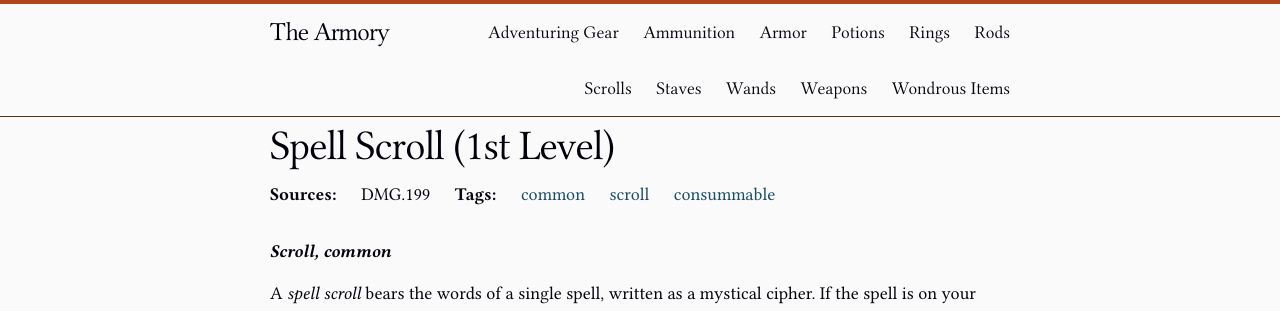
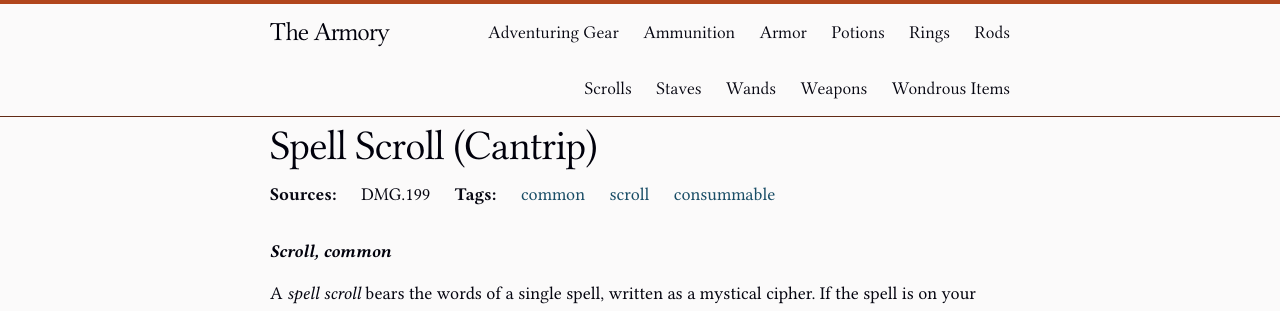
Before and after one commit to Traneptora/armory, a Jekyll site: the page built from _posts/2026-08-23-spell-scroll-cantrip.markdown, in a window 1280 px wide. Shown: the top 311 px of the page. Built offline with Jekyll 4.4.1, drawn with Linux system fonts in a browser that asks for light colours.

Commit message:
posts/spell-scroll-cantrip: fix title

```diff
--- a/_posts/2026-08-23-spell-scroll-cantrip.markdown
+++ b/_posts/2026-08-23-spell-scroll-cantrip.markdown
@@ -1,6 +1,6 @@
 ---
 layout: post
-title: "Spell Scroll (1st Level)"
+title: "Spell Scroll (Cantrip)"
 date: 2026-08-23
 sources: [DMG.199]
 tags: [common, scroll, consummable]
```
